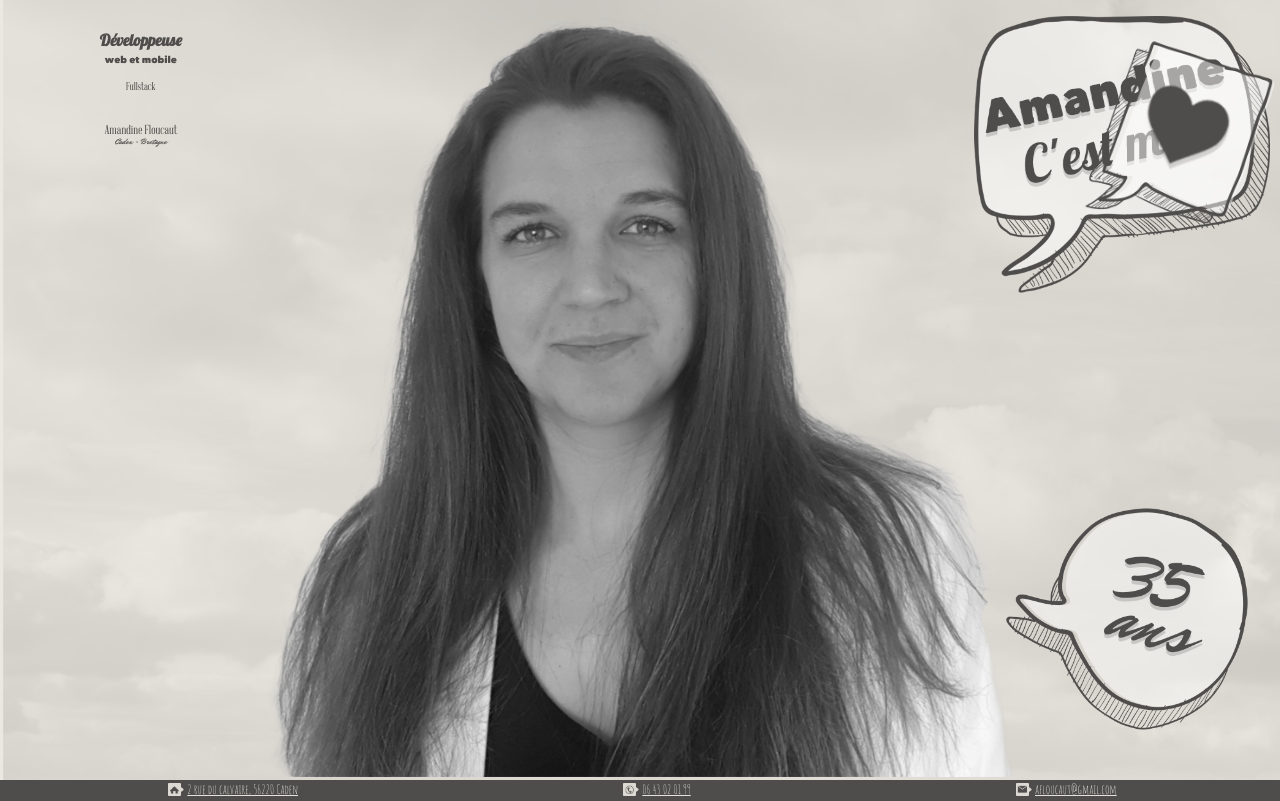
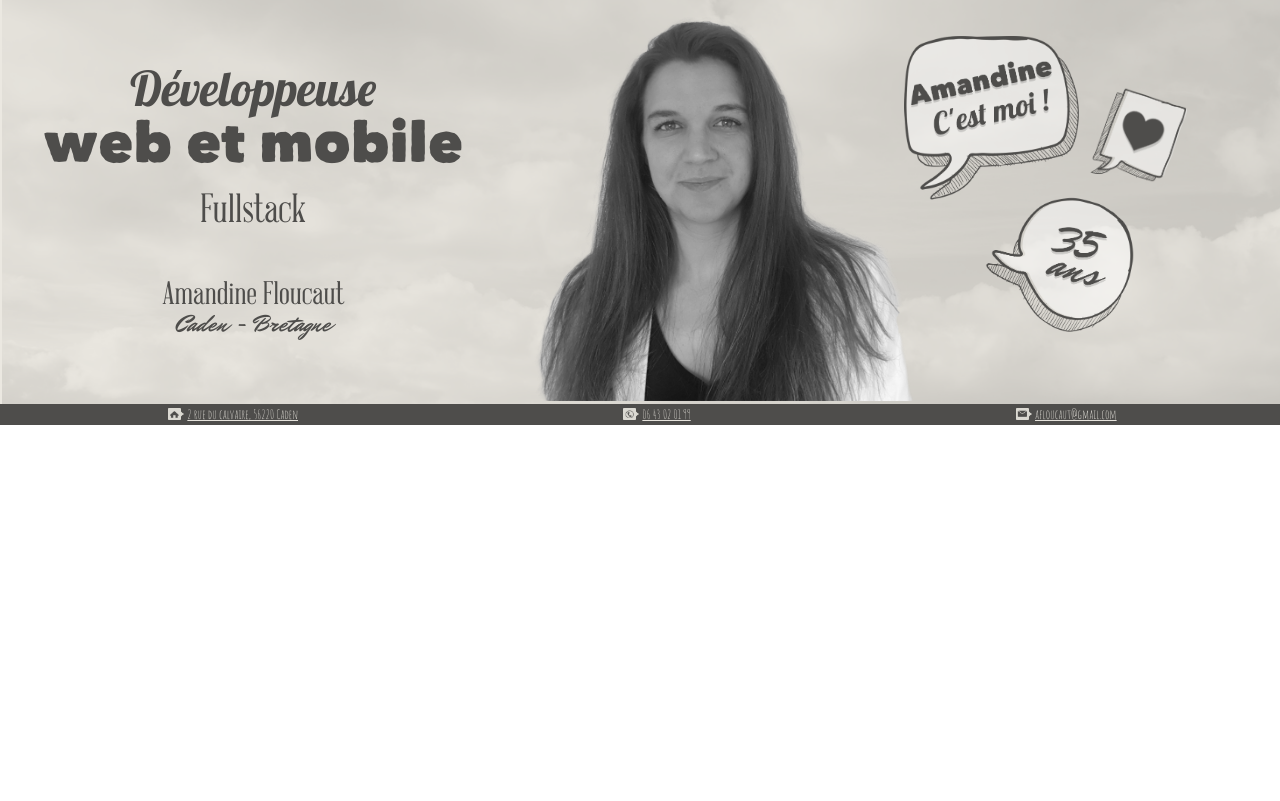
Before and after one commit to AmandineFloucaut/afloucaut, a Vue app: page / in a window 1280 px wide. Built offline with nearby package versions, Linux system fonts and the light colour scheme.

Commit message:
responsive header ok

```diff
--- /dev/null
+++ b/src/assets/scss/abstract/_mixins.scss
@@ -0,0 +1,23 @@
+@mixin screen-medium {
+    @media(min-width: 600px){
+        @content;
+    }
+}
+
+@mixin screen-large {
+    @media(min-width: 900px){
+        @content;
+    }
+}
+
+@mixin screen-extra-large {
+    @media(min-width: 1200px){
+        @content;
+    }
+}
+
+@mixin screen-huge{
+    @media(min-width: 1800px){
+        @content;
+    }
+}
--- a/src/assets/scss/main.scss
+++ b/src/assets/scss/main.scss
@@ -1,5 +1,6 @@
 @import './base/typography';
 @import './abstract/variables';
+@import './abstract/mixins';
 
 * {
     box-sizing: border-box;
--- a/src/components/HeaderCv.vue
+++ b/src/components/HeaderCv.vue
@@ -47,9 +47,8 @@ export default {
 
 .header-cv {
     display: flex;
-    justify-content: space-between;
-    // height: 20%;
-    padding: 1rem 1rem 0 1rem;
+    justify-content: center;
+    padding: 1rem 0.5rem 0 0.5rem;
 
     background-image: url("~@/assets/images/image_fond_nuage.png");
     background-size: cover;
@@ -60,25 +59,23 @@ export default {
 
     .info {
 
-        flex-grow: 1;
-
         &__job {
             font-family: 'Lobster';
-            font-weight: 700;
-            font-size: 1rem;
+            font-weight: 400;
+            font-size: 1.2rem;
             margin: 1rem 0 0.5rem 0;
         }
 
         &__job2 {
             font-family: 'Matiz';
             font-weight: 900;
-            font-size: 0.6rem;
+            font-size: 0.8rem;
 
         }
 
         &__stack {
             font-family: 'AbrahamLincoln';
-            font-size: 0.7rem;
+            font-size: 0.8rem;
             margin-top: 1rem;
         }
 
@@ -90,8 +87,8 @@ export default {
 
         &__location {
             font-family: 'MrDafoe';
-            font-size: 0.5rem;
-            margin-bottom: 0.5rem;
+            font-size: 0.6rem;
+            // margin-bottom: 0.5rem;
         }
     }
 
@@ -128,8 +125,8 @@ export default {
 
         &__heart {
             width: 80%;
-            top: 20px;
-            right: -10px;
+            top: 25px;
+            right: -7px;
 
             &--image {
                 width: 100%;
@@ -138,7 +135,7 @@ export default {
         }
 
         &__age {
-            width: 100%;
+            // width: 100%;
             bottom: 50px;
             right: 10px;
 
@@ -152,4 +149,273 @@ export default {
 
 //TODO Medias queries
 
+@media(min-width: 360px) {
+
+    .header-cv {
+
+        .bubble {
+
+            &__name {
+                left: -40px;
+            }
+
+            &__heart {
+                top: 50px;
+                right: -5px;
+            }
+        }
+    }
+}
+
+@media(min-width: 400px) {
+
+    .header-cv {
+
+        .photo-cv{
+            width: 40%;
+            height: auto;
+        }
+
+        .bubble {
+
+            &__name {
+                width: 90%;
+                left: -30px;
+            }
+
+            &__heart {
+                width: 60%;
+                top: 45px;
+                right: -10px;;
+            }
+
+            &__age {
+                width: 70%;
+                top: 100px;
+            }
+        }
+
+        .info {
+
+            &__job {
+                margin-top: 1.5rem;
+                font-size: 1.5rem;
+            }
+
+            &__job2 {
+                font-size: 0.8rem;
+            }
+
+            &__stack {
+                font-size: 0.8rem;
+            }
+
+            &__name {
+                margin-top: 1rem;
+                font-size: 0.9rem;
+            }
+
+            &__location {
+                font-size: 0.7rem;
+            }
+        }
+    }
+}
+
+@include screen-medium {
+
+    .header-cv {
+
+        .info {
+
+            &__job {
+                font-size: 2rem;
+            }
+
+            &__job2 {
+                font-size: 2.5rem;
+            }
+
+            &__stack {
+                font-size: 2rem;
+            }
+
+            &__name {
+                font-size: 1.5rem;
+                margin-top: 2rem;
+            }
+
+            &__location {
+                font-size: 1rem;
+            }
+        }
+
+        .photo-cv{
+            width: 35%;
+            height: auto;
+        }
+
+        .bubble {
+
+            &__name {
+                width: 70%;
+                top: 20px;
+                left: -40px;
+            }
+
+            &__heart {
+                width: 40%;
+                top: 55px;
+                right: 10px;
+            }
+
+            &__age {
+                width: 60%;
+                top: 120px;
+                right: 50px;
+            }
+        }
+    }
+}
+
+@include screen-large {
+
+    .header-cv {
+
+        .photo-cv {
+            width: 25%;
+            height: auto;
+        }
+
+        .bubble {
+
+            &__name {
+                width: 60%;
+                top: 20px;
+                left: -20px;
+            }
+
+            &__heart {
+                width: 30%;
+                top: 55px;
+                right: 10px;
+            }
+
+            &__age {
+                width: 50%;
+                top: 120px;
+                right: 50px;
+            }
+        }
+    }
+
+}
+
+@include screen-extra-large {
+
+    .header-cv {
+
+        justify-content: space-around;
+
+          .info {
+
+            &__job {
+                font-size: 3rem;
+                margin-top: 3rem;
+            }
+
+            &__job2 {
+                font-size: 3.5rem;
+            }
+
+            &__stack {
+                font-size: 2.5rem;
+            }
+
+            &__name {
+                font-size: 2rem;
+                margin-top: 3rem;
+            }
+
+            &__location {
+                font-size: 1.5rem;
+            }
+        }
+
+        .photo-cv {
+            width: 30%;
+            height: auto;
+        }
+
+        .bubble {
+
+            &__name {
+                width: 70%;
+                top: 20px;
+                left: -80px;
+            }
+
+            &__heart {
+                width: 40%;
+                top: 70px;
+                right: 50px;
+            }
+
+            &__age {
+                width: 60%;
+                top: 180px;
+                right: 100px;
+            }
+        }
+    }
+}
+
+@media(min-width: 1500px) {
+
+    .header-cv {
+
+        .info {
+
+            &__job {
+                margin-top: 8rem;
+            }
+
+            &__name {
+                margin-top: 4rem;
+            }
+        }
+
+        .bubble {
+
+            &__name {
+                width: 65%;
+                top: 20px;
+                left: -150px;
+            }
+
+            &__heart {
+                width: 35%;
+                top: 90px;
+                right: 100px;
+            }
+
+            &__age {
+                width: 55%;
+                top: 250px;
+                right: 200px;
+            }
+        }
+    }
+}
+
+@include screen-huge {
+
+    .header-cv {
+
+        .bubble {
+            margin-top: 4rem;
+        }
+    }
+}
+
 </style>
```
